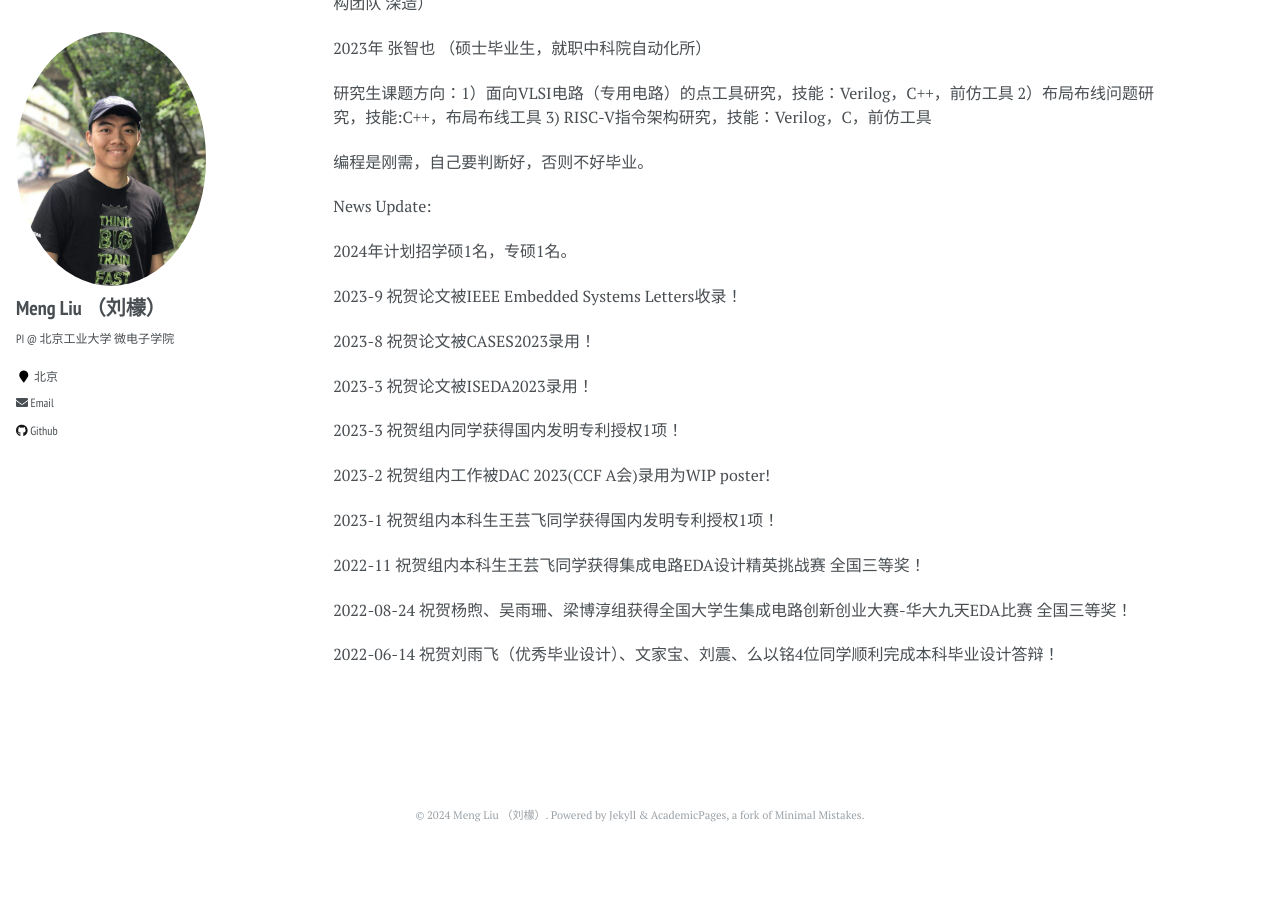
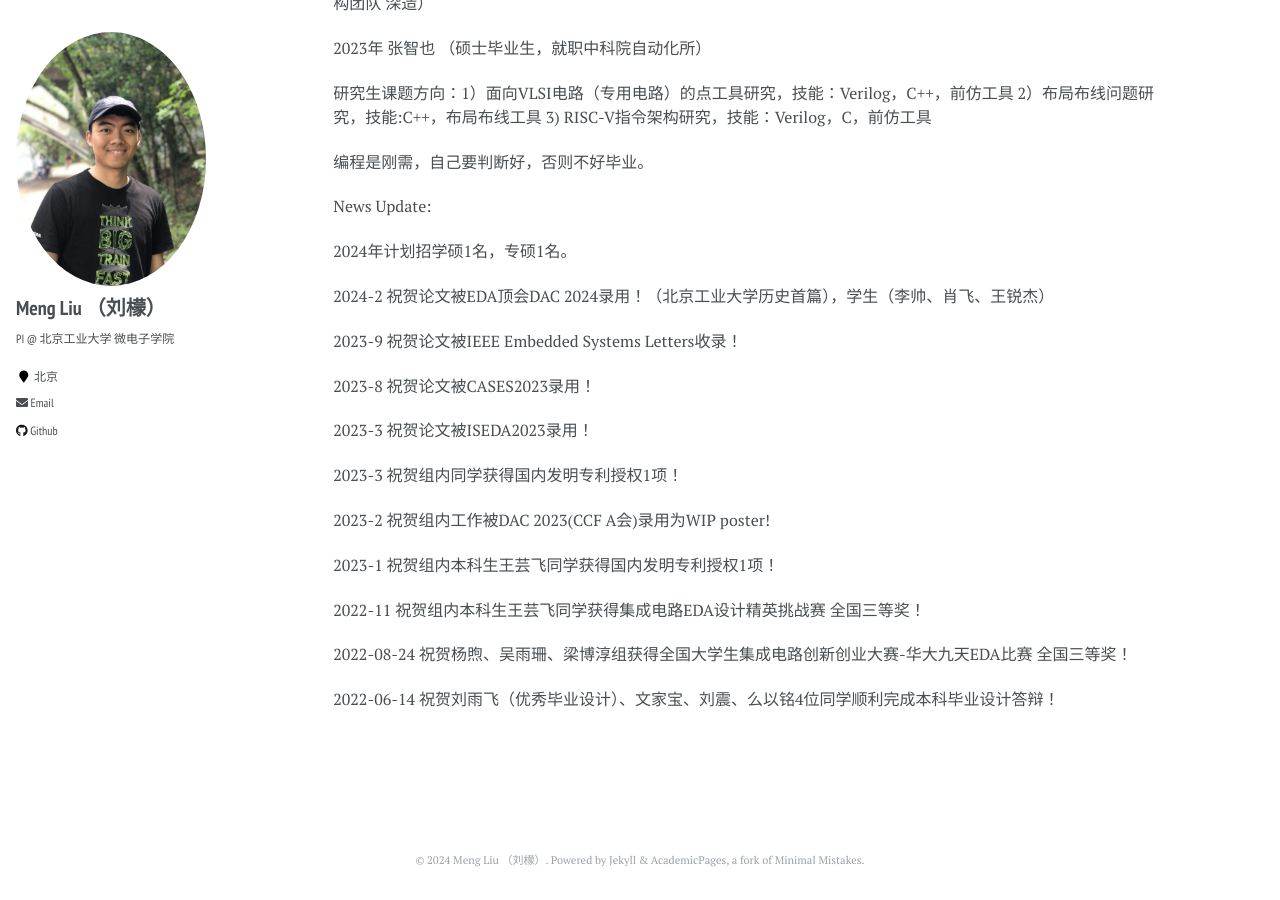
Before and after one commit to liumengbjut/liumengbjut.github.io, a Jekyll site: the page built from _pages/about.md, in a window 1280 px wide and 900 px high, scrolled down 516 px. Built offline with Jekyll 4.4.1, drawn with Linux system fonts in a browser that asks for light colours; before the commit the page ends 1371 px from its top, so only the background shows below that.

Commit message:
Update about.md

```diff
--- a/_pages/about.md
+++ b/_pages/about.md
@@ -37,6 +37,8 @@ News Update:
 
 2024年计划招学硕1名，专硕1名。
 
+2024-2     祝贺论文被EDA顶会DAC 2024录用！（北京工业大学历史首篇），学生（李帅、肖飞、王锐杰）
+
 2023-9     祝贺论文被IEEE Embedded Systems Letters收录！
 
 2023-8     祝贺论文被CASES2023录用！
```
